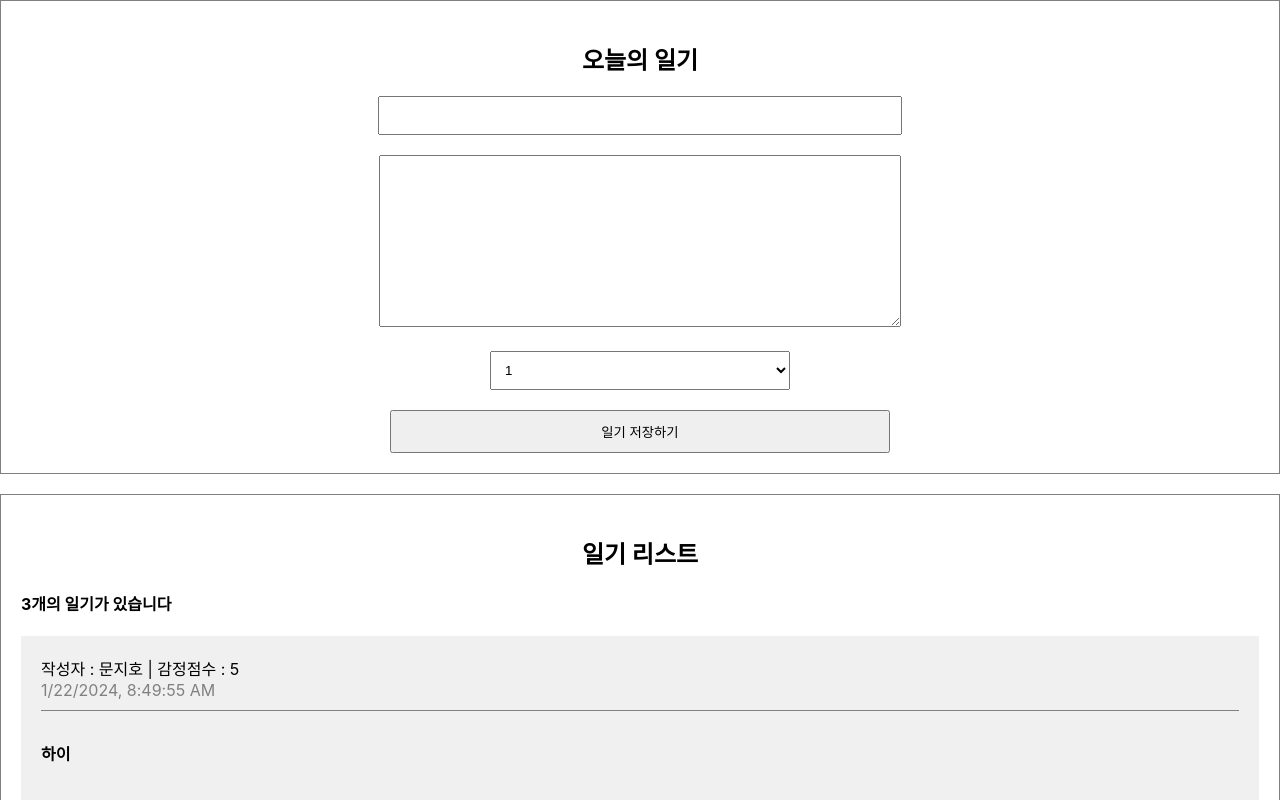
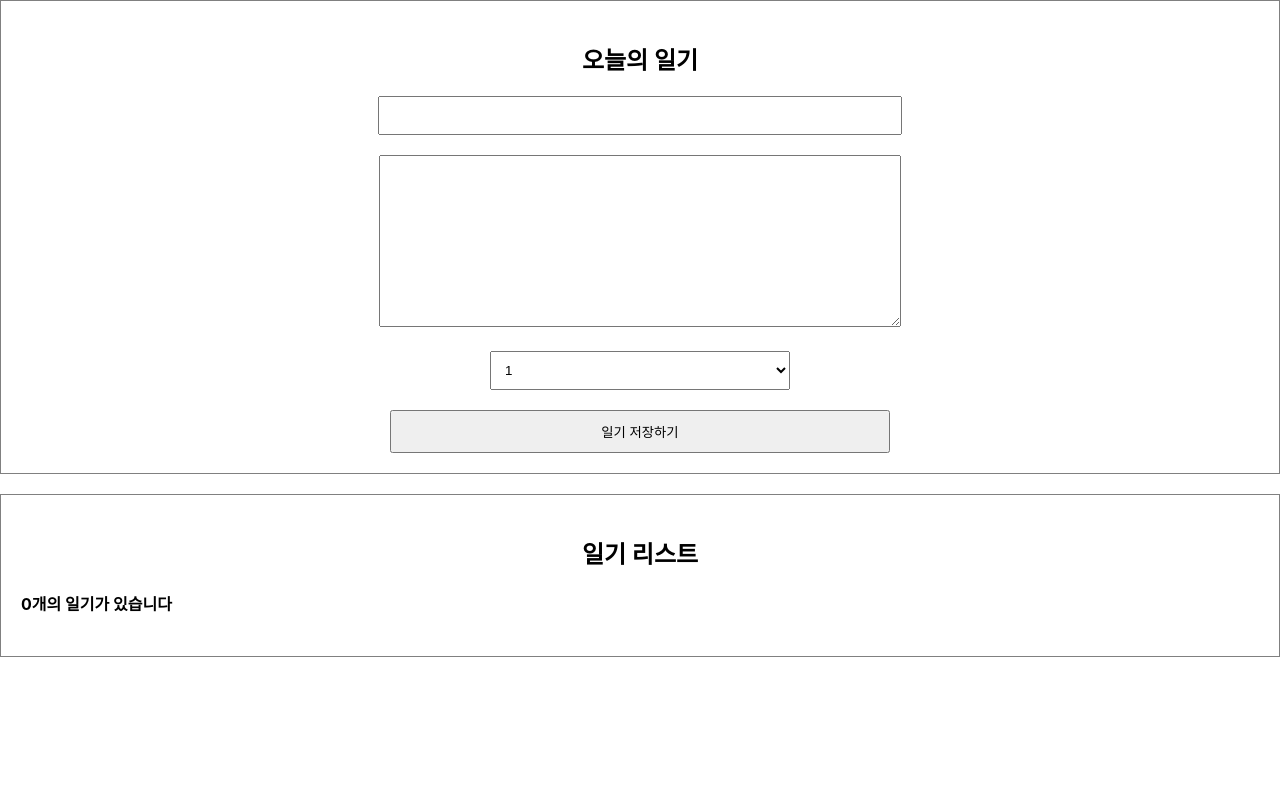
Before and after one commit to moonwlgh97/moonwlgh, a React (Create React App) app in the folder react/simplediary/: page / in a window 1280 px wide. Shown: the top 800 px of the page. Built offline with nearby package versions, Linux system fonts and the light colour scheme.

Commit message:
0122 강의실

```diff
--- a/react/simplediary/src/App.js
+++ b/react/simplediary/src/App.js
@@ -1,40 +1,59 @@
+import { useState ,useRef} from 'react';
 import './App.css';
 import DiaryEditor from './DiaryEditor';
 import DiaryList from './DiaryList';
 
 
-const dummyList = [
-  {
-    id:1,
-    author :"문지호",
-    content:"하이",
-    emotion:5,
-    create_date: new Date().getTime()
-  },
-  {
-    id:2,
-    author :"문지호1",
-    content:"하이2",
-    emotion:3,
-    create_date: new Date().getTime()
-  },
-  {
-    id:3,
-    author :"문지호2",
-    content:"하이3",
-    emotion:4,
-    create_date: new Date().getTime()
-  },
+// const dummyList = [
+//   {
+//     id:1,
+//     author :"문지호",
+//     content:"하이",
+//     emotion:5,
+//     create_date: new Date().getTime()
+//   },
+//   {
+//     id:2,
+//     author :"문지호1",
+//     content:"하이2",
+//     emotion:3,
+//     create_date: new Date().getTime()
+//   },
+//   {
+//     id:3,
+//     author :"문지호2",
+//     content:"하이3",
+//     emotion:4,
+//     create_date: new Date().getTime()
+//   },
 
-]
+// ]
 
 
 function App() {
+  const [data, setData] = useState([]);
+
+  const dataId = useRef(0);
+
+  const onCreate = (author,content,emotion) => {
+    const created_date = new Date().getTime();
+    const newItem = {
+      author,
+      content,
+      emotion,
+      created_date,
+      id: dataId.current,
+    };
+    dataId.current += 1;
+    setData([newItem, ...data]);
+  };
+
   return (
+
     <div className="App">
 
-     <DiaryEditor/>
-     <DiaryList diaryList={dummyList}/>
+      <DiaryEditor onCreate ={onCreate}/>
+      <DiaryList diaryList={data}/>
     </div>
   );
 }
--- a/react/simplediary/src/DiaryEditor.js
+++ b/react/simplediary/src/DiaryEditor.js
@@ -1,6 +1,6 @@
 import { useRef,useState } from "react";
 
-const DiaryEditor = ()=>{
+const DiaryEditor = ({onCreate})=>{
 
 
   const authorInput = useRef();
@@ -34,7 +34,8 @@
       return;
 
     }
-    alert("저장성공");
+      onCreate(state.author, state.content,state.emotion);
+      alert("저장성공");
   };
 
 
```
Also changed, not shown: 1 other file (tests, documents, lock files or other folders).
